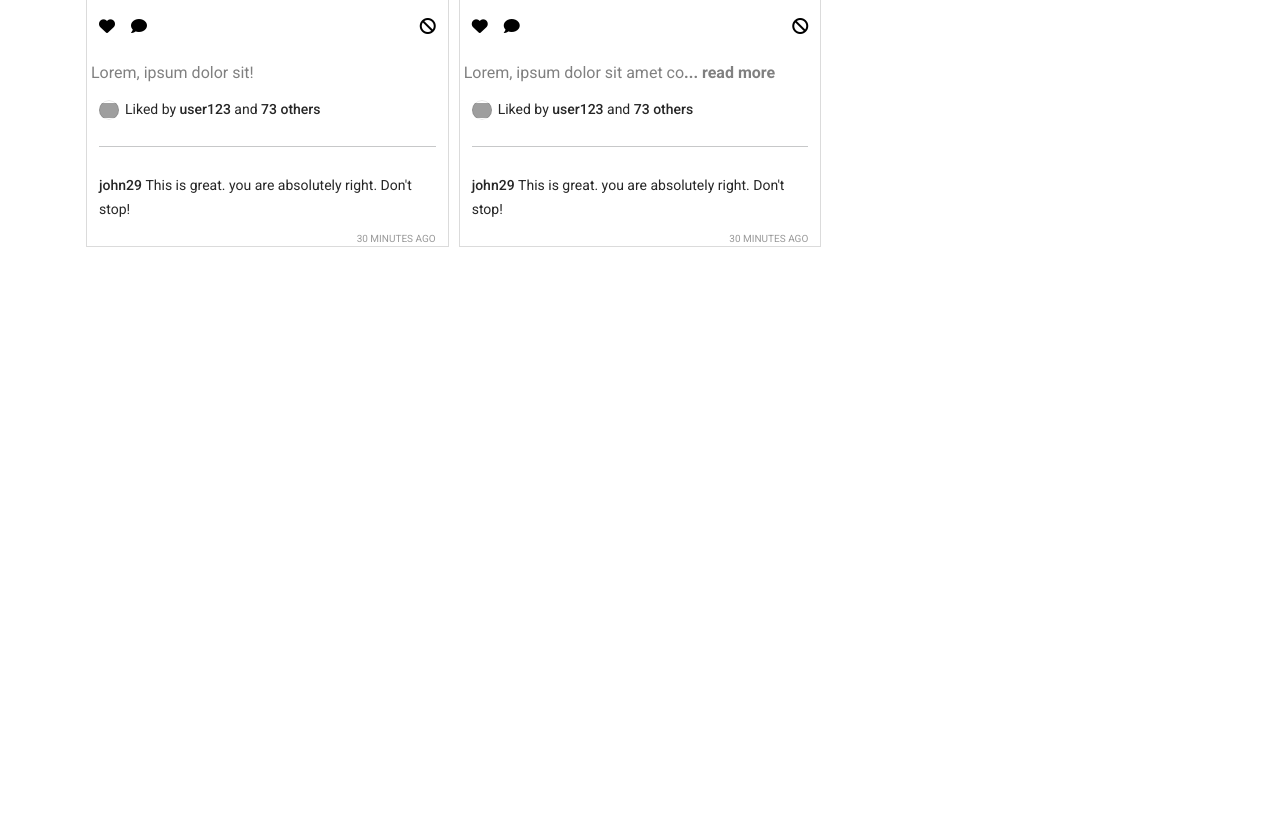
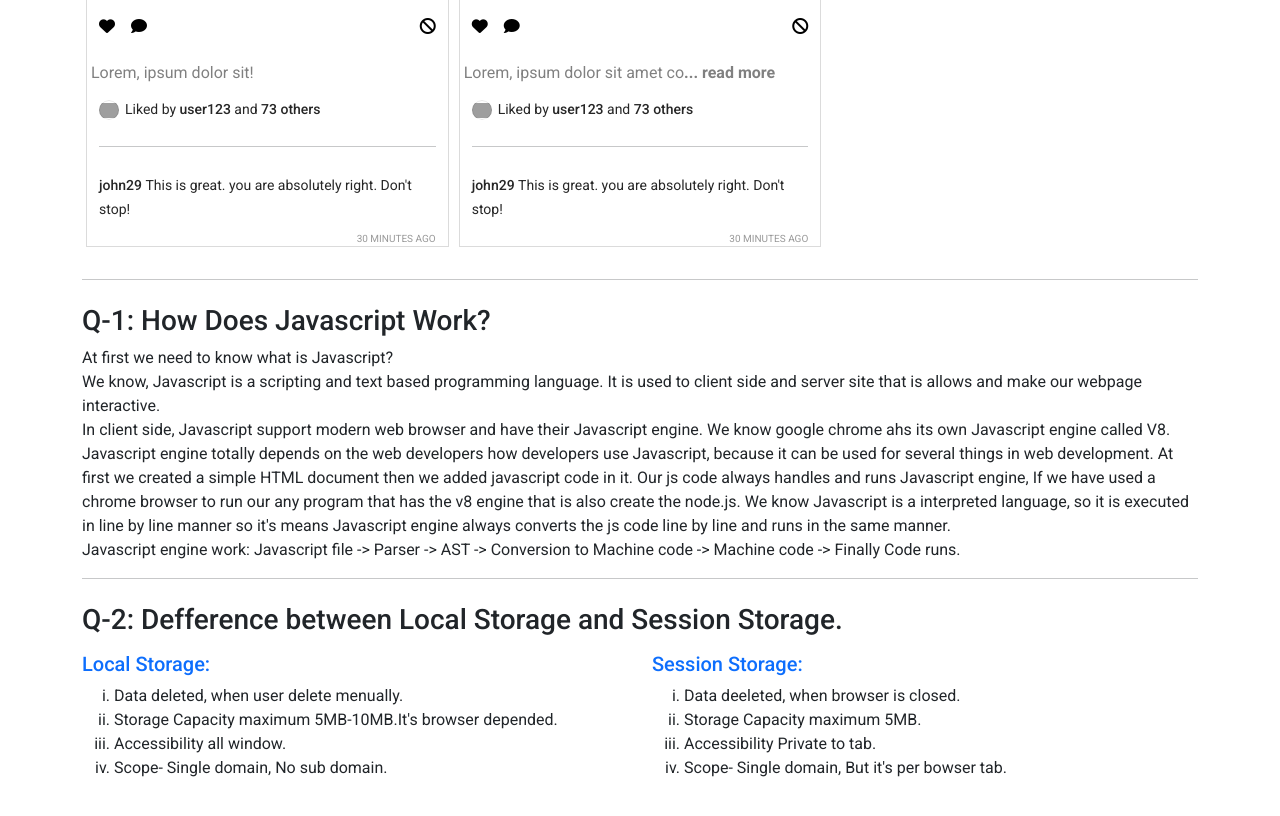
Before and after one commit to fahimrimon/insta-shohor-simple, a plain HTML site: page index.html in a window 1280 px wide. Shown: the part 1285-2101 px from the top of the page. Before the commit the page ends 1548 px from the top, so only its background shows below. Drawn offline with nearby package versions, Linux system fonts and the light colour scheme; grey boxes are pictures that could not be loaded.

Commit message:
question section

```diff
--- a/index.html
+++ b/index.html
@@ -56,6 +56,44 @@
             <h1>Reported posts</h1>
         </div>
     </main>
+    <section id="article" class="container mb-4">
+        <hr>
+        <h3 class="mt-4">Q-1: How Does Javascript Work?</h3>
+        <p>At first we need to know what is Javascript? <br>We know, Javascript is a scripting and text based
+            programming language. It is used to client side and server site that is allows and make our webpage
+            interactive. <br>In client side, Javascript support modern web browser and have their Javascript engine. We
+            know google chrome ahs its own Javascript engine called V8. Javascript engine totally depends on the web
+            developers how developers use Javascript, because it can be used for several things in web development. At
+            first we created a simple HTML document then we added javascript code in it. Our js code always handles and
+            runs Javascript engine, If we have used a chrome browser to run our any program that has the v8 engine that
+            is also create the node.js. We know Javascript is a interpreted language, so it is executed in line by line
+            manner so it's means Javascript engine always converts the js code line by line and runs in the same manner.
+            <br>Javascript engine work: Javascript file -> Parser -> AST -> Conversion to Machine code -> Machine code
+            -> Finally Code runs.
+        </p>
+        <hr>
+        <h3 class="mt-4 mb-3">Q-2: Defference between Local Storage and Session Storage.</h3>
+        <div class="row">
+            <div class="col-12 col-md-6 col-lg-6">
+                <h5 class="text-primary">Local Storage:</h5>
+                <ol type="i">
+                    <li>Data deleted, when user delete menually.</li>
+                    <li>Storage Capacity maximum 5MB-10MB.It's browser depended.</li>
+                    <li>Accessibility all window.</li>
+                    <li>Scope- Single domain, No sub domain.</li>
+                </ol>
+            </div>
+            <div class="col-12 col-md-6 col-lg-6">
+                <h5 class="text-primary">Session Storage:</h5>
+                <ol type="i">
+                    <li>Data deeleted, when browser is closed.</li>
+                    <li>Storage Capacity maximum 5MB.</li>
+                    <li>Accessibility Private to tab.</li>
+                    <li>Scope- Single domain, But it's per bowser tab.</li>
+                </ol>
+            </div>
+        </div>
+    </section>
     <footer></footer>
 
     <!-- add javascript  file  -->
--- a/js/app.js
+++ b/js/app.js
@@ -39,12 +39,14 @@ const switchTab = (id) => {
     document.getElementById("liked").style.display = "block";
     document.getElementById("posts").style.display = "none";
     document.getElementById("reported").style.display = "none";
+    document.getElementById("article").style.display = "none";
 
     displayLikedPosts();
   } else {
     document.getElementById("reported").style.display = "block";
     document.getElementById("posts").style.display = "none";
     document.getElementById("liked").style.display = "none";
+    document.getElementById("article").style.display = "none";
 
     displayReportedPosts();
   }
```
